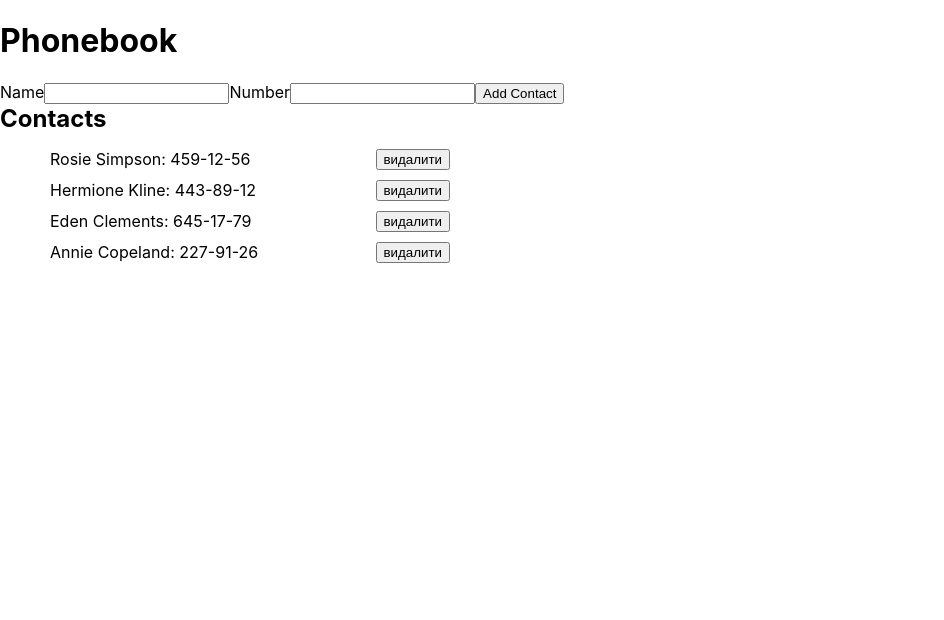
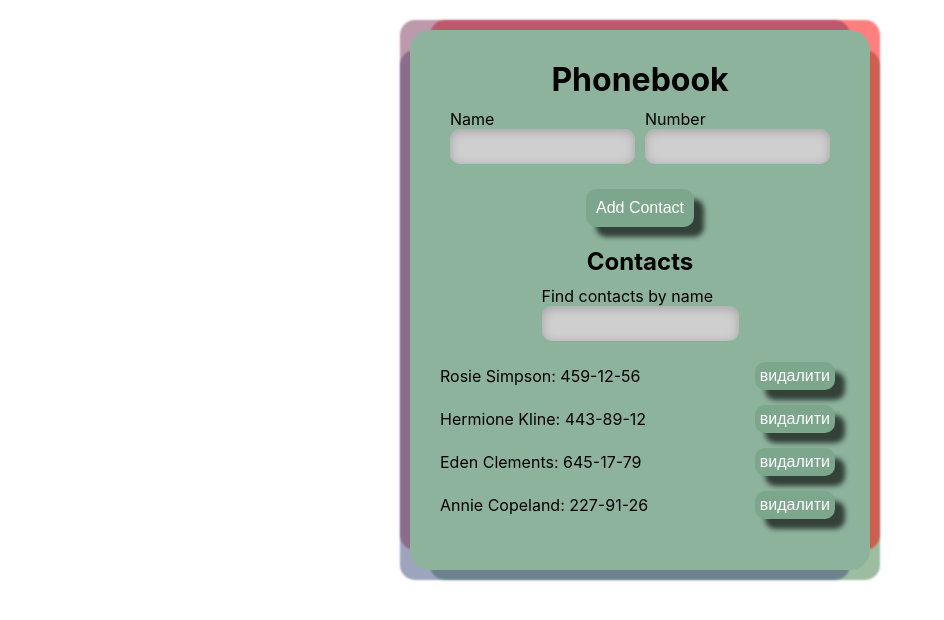
Before and after one commit to VitalikN/goit-react-hw-02-phonebook, a React (Create React App) app: page / in a window 1280 px wide. Shown: the top 620 px of the page, without its empty margins (0-944 px from the left). Built offline with nearby package versions, Linux system fonts and the light colour scheme.

Commit message:
add Filter + styled

```diff
--- a/package.json
+++ b/package.json
@@ -4,6 +4,8 @@
   "private": true,
   "homepage": "https://VitalikN.github.io/goit-react-hw-02-phonebook/",
   "dependencies": {
+    "@emotion/react": "^11.10.6",
+    "@emotion/styled": "^11.10.6",
     "@testing-library/jest-dom": "^5.16.3",
     "@testing-library/react": "^12.1.4",
     "@testing-library/user-event": "^13.5.0",
--- a/src/components/App.jsx
+++ b/src/components/App.jsx
@@ -1,29 +1,66 @@
 import React, { Component } from 'react';
+import shortid from 'shortid';
 import { ContactList } from './Contacts/Contacts';
 import { ContactForm } from './ContactForm/ContactForm';
 import contactList from './contacts.json';
+import { Filter } from './Filter/Filter';
+import { Container, Title } from './App.styled';
 
 export class App extends Component {
   state = {
     contacts: contactList,
+    filter: '',
   };
-  addContact = text => {
-    console.log(text);
+
+  addContact = ({ name, number }) => {
+    const newContact = {
+      id: shortid.generate(),
+      name,
+      number,
+    };
+
+    this.state.contacts.filter(
+      contact => contact.name === name || contact.number === number
+    ).length
+      ? alert(`${newContact.name}: ${newContact.number} is already in contacts`)
+      : this.setState(prevState => ({
+          contacts: [newContact, ...prevState.contacts],
+        }));
   };
+
+  onChangeFilter = evt => {
+    this.setState({ filter: evt.currentTarget.value });
+  };
+
   deleteContact = contactId => {
     this.setState(prevState => ({
       contacts: prevState.contacts.filter(contact => contact.id !== contactId),
     }));
   };
+  onFilterContacts = () => {
+    const { contacts, filter } = this.state;
+    const normalizedFilter = filter.toLowerCase();
+    const filterContacts = contacts.filter(contact =>
+      contact.name.toLowerCase().includes(normalizedFilter)
+    );
+    return filterContacts;
+  };
+
   render() {
-    const { contacts } = this.state;
+    const { filter } = this.state;
+    const { addContact, onChangeFilter, onFilterContacts, deleteContact } =
+      this;
     return (
-      <div>
+      <Container>
         <h1>Phonebook</h1>
-        <ContactForm onSubmit={this.addContact} />
-        <h2>Contacts</h2>
-        <ContactList contacts={contacts} onDeleteContact={this.deleteContact} />
-      </div>
+        <ContactForm onSubmit={addContact} />
+        <Title>Contacts</Title>
+        <Filter onValue={filter} onChange={onChangeFilter} />
+        <ContactList
+          contacts={onFilterContacts()}
+          onDeleteContact={deleteContact}
+        />
+      </Container>
     );
   }
 }
--- /dev/null
+++ b/src/components/App.styled.jsx
@@ -0,0 +1,21 @@
+import styled from '@emotion/styled';
+
+export const Container = styled.div`
+  display: flex;
+  flex-direction: column;
+  justify-content: center;
+  align-items: center;
+  width: 400px;
+  border-radius: 20px;
+  margin: 0 auto;
+  margin-top: 30px;
+  padding: 30px;
+  background-color: rgb(141, 179, 157);
+  box-shadow: -15px -15px 2px -5px rgba(123, 51, 90, 0.5),
+    -15px 15px 2px -5px rgba(60, 74, 123, 0.5),
+    15px -15px 2px -5px rgba(255, 0, 0, 0.5),
+    15px 15px 2px -5px rgba(60, 123, 68, 0.5);
+`;
+export const Title = styled.h2`
+  margin-bottom: 10px;
+`;
--- a/src/components/ContactForm/ContactForm.jsx
+++ b/src/components/ContactForm/ContactForm.jsx
@@ -1,5 +1,6 @@
 import React, { Component } from 'react';
 import shortid from 'shortid';
+import { Form, Container, Label, Input, Button } from './ContactForm.styled';
 
 export class ContactForm extends Component {
   state = {
@@ -16,44 +17,46 @@ export class ContactForm extends Component {
   };
   handleSubmit = evt => {
     evt.preventDefault();
-    // console.log(evt.currentTarget);
-    console.log(this.state);
     this.props.onSubmit({ ...this.state });
 
     this.setState({ name: '', number: '' });
   };
 
   render() {
+    const { handleSubmit, nameInputId, handleChange, numberInputId } = this;
+    const { name, number } = this.state;
     return (
-      <form onSubmit={this.handleSubmit}>
-        <label htmlFor={this.nameInputId}>
+      <Form onSubmit={handleSubmit}>
+        <Container>
+          <Label htmlFor={nameInputId}>
             Name
-          <input
-            value={this.state.name}
-            onChange={this.handleChange}
-            id={this.nameInputId}
+            <Input
+              value={name}
+              onChange={handleChange}
+              id={nameInputId}
               type="text"
               name="name"
               pattern="^[a-zA-Zа-яА-Я]+(([' -][a-zA-Zа-яА-Я ])?[a-zA-Zа-яА-Я]*)*$"
               title="Name may contain only letters, apostrophe, dash and spaces. For example Adrian, Jacob Mercer, Charles de Batz de Castelmore d'Artagnan"
               required
             />
-        </label>
-        <label htmlFor={this.numberInputId}>
+          </Label>
+          <Label htmlFor={numberInputId}>
             Number
-          <input
-            id={this.numberInputId}
-            value={this.state.number}
-            onChange={this.handleChange}
+            <Input
+              id={numberInputId}
+              value={number}
+              onChange={handleChange}
               type="tel"
               name="number"
               pattern="\+?\d{1,4}?[-.\s]?\(?\d{1,3}?\)?[-.\s]?\d{1,4}[-.\s]?\d{1,4}[-.\s]?\d{1,9}"
               title="Phone number must be digits and can contain spaces, dashes, parentheses and can start with +"
               required
             />
-        </label>
-        <button type="submit">Add Contact</button>
-      </form>
+          </Label>
+        </Container>
+        <Button type="submit">Add Contact</Button>
+      </Form>
     );
   }
 }
--- /dev/null
+++ b/src/components/ContactForm/ContactForm.styled.jsx
@@ -0,0 +1,67 @@
+import styled from '@emotion/styled';
+
+export const Form = styled.form`
+  display: flex;
+  margin: 10px;
+  flex-direction: column;
+  justify-content: center;
+  align-items: center;
+  gap: 15px;
+`;
+
+export const Container = styled.div`
+  display: flex;
+  gap: 10px;
+`;
+
+export const Label = styled.label`
+  display: flex;
+  flex-direction: column;
+`;
+
+export const Input = styled.input`
+  display: block;
+  width: 100%;
+  max-width: 300px;
+  box-sizing: border-box;
+
+  padding: 10px;
+  border: none;
+  outline: none;
+  border-radius: 10px;
+  box-shadow: inset 0 2px 10px 1px rgba(0, 0, 0, 0.189),
+    inset 0 0 0 60px rgba(0, 0, 0, 0.189), 0 1px rgba(46, 186, 104, 0.08);
+
+  transition: 0.5s linear;
+
+  &:focus,
+  &:hover {
+    outline: none;
+    box-shadow: inset 0 1px 3px 1px rgba(0, 0, 0, 0.5),
+      inset 0 0 0 60px rgba(0, 0, 0, 0), 0 1px rgba(133, 23, 23, 0.08);
+  }
+`;
+export const Button = styled.button`
+  text-align: center;
+
+  display: inline-block;
+  border: none;
+  outline: none;
+  border-radius: 10px;
+  padding: 10px;
+  font-size: 16px;
+  text-decoration: none;
+  margin: 10px;
+  color: white;
+  background: #7ca78c;
+
+  box-shadow: rgb(0 0 0 / 64%) 10px 10px 5px 0px;
+  transition: 0.3s;
+
+  &:hover {
+    background: #8ebe9f;
+    box-shadow: rgb(0 0 0 / 64%) 10px 10px 5px 0px;
+    transition: transform 400ms cubic-bezier(0.4, 0, 0.2, 1) 0s;
+    transform: scale(1.15);
+  }
+`;
--- a/src/components/Contacts/Contacts.jsx
+++ b/src/components/Contacts/Contacts.jsx
@@ -1,21 +1,21 @@
 import React from 'react';
-import css from './Contacts.module.css';
 
+import { List, Item, Button } from './Contacts.styled';
 export const ContactList = ({ contacts, onDeleteContact }) => {
   return (
     <div>
-      <ul>
+      <List>
         {contacts.map(({ id, name, number }) => (
-          <li key={id} className={css.item}>
+          <Item key={id}>
             <p>
               {name}: {number}
             </p>
-            <button type="button" onClick={() => onDeleteContact(id)}>
+            <Button type="button" onClick={() => onDeleteContact(id)}>
               видалити
-            </button>
-          </li>
+            </Button>
+          </Item>
         ))}
-      </ul>
+      </List>
     </div>
   );
 };
--- a/src/components/Contacts/Contacts.module.css
+++ /dev/null
@@ -1,6 +0,0 @@
-.item {
-  display: flex;
-  justify-content: space-between;
-  width: 400px;
-  margin: 10px;
-}
--- /dev/null
+++ b/src/components/Contacts/Contacts.styled.jsx
@@ -0,0 +1,37 @@
+import styled from '@emotion/styled';
+
+export const List = styled.ul`
+  padding: 0 30px;
+`;
+export const Item = styled.li`
+  display: flex;
+  justify-content: space-between;
+  align-items: center;
+  width: 400px;
+  margin: 5px;
+`;
+
+export const Button = styled.button`
+  text-align: center;
+
+  display: inline-block;
+  border: none;
+  outline: none;
+  border-radius: 10px;
+  padding: 5px;
+  font-size: 16px;
+  text-decoration: none;
+  margin: 5px;
+  color: white;
+  background: #7ca78c;
+
+  box-shadow: rgb(0 0 0 / 64%) 10px 10px 5px 0px;
+  transition: 0.3s;
+
+  &:hover {
+    background: #8ebe9f;
+    box-shadow: rgb(0 0 0 / 64%) 10px 10px 5px 0px;
+    transition: transform 400ms cubic-bezier(0.4, 0, 0.2, 1) 0s;
+    transform: scale(1.15);
+  }
+`;
--- /dev/null
+++ b/src/components/Filter/Filter.jsx
@@ -0,0 +1,9 @@
+import React from 'react';
+import { Label, Input } from 'components/ContactForm/ContactForm.styled';
+
+export const Filter = ({ onValue, onChange }) => (
+  <Label>
+    Find contacts by name
+    <Input type="text" value={onValue} onChange={onChange} />
+  </Label>
+);
--- a/src/index.css
+++ b/src/index.css
@@ -13,6 +13,7 @@ code {
   font-family: source-code-pro, Menlo, Monaco, Consolas, 'Courier New',
     monospace;
 }
+h1,
 h2,
 p {
   margin: 0;
```
Also changed, not shown: 1 other file (tests, documents, lock files or other folders). Lines whose indentation alone changed are shown as unchanged.
